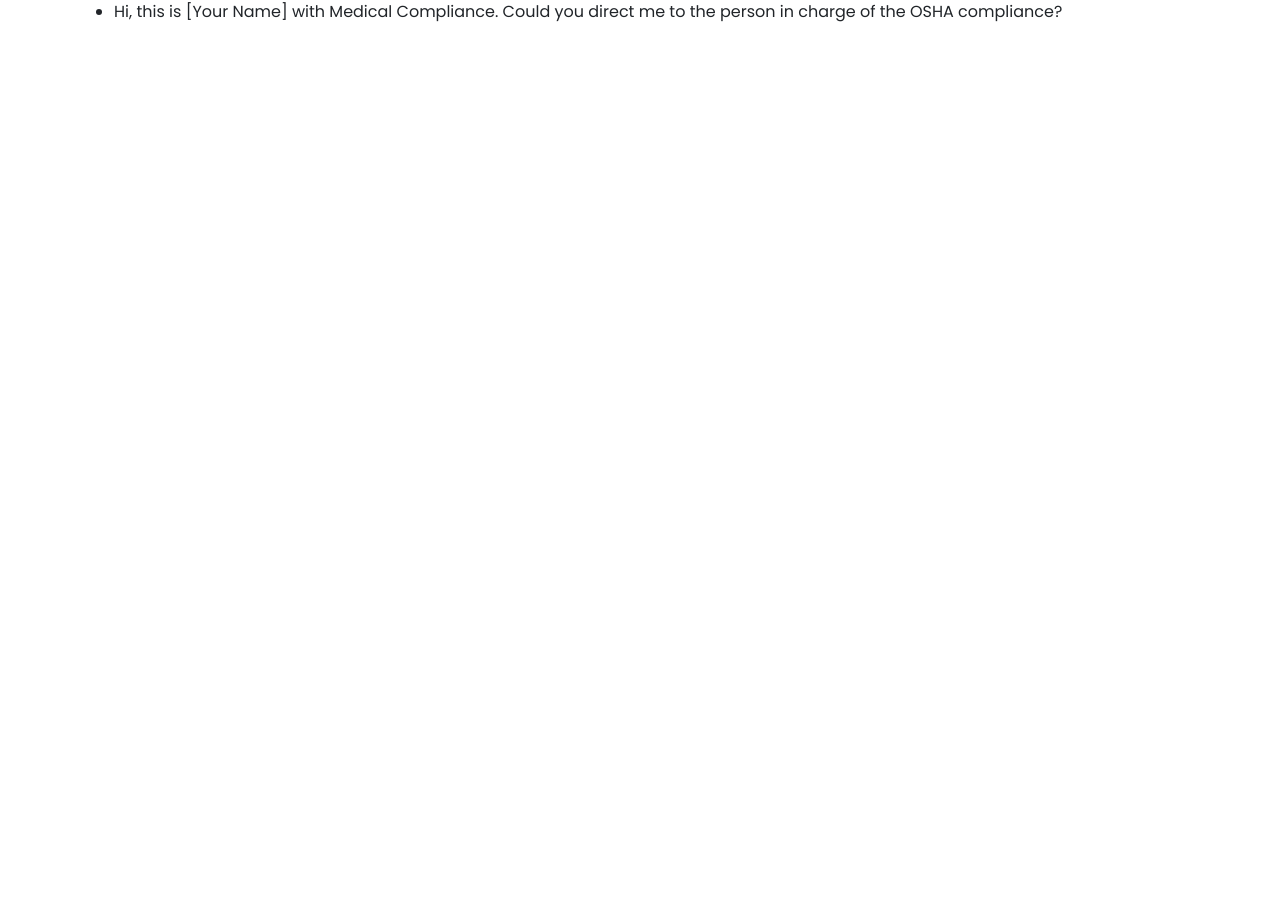
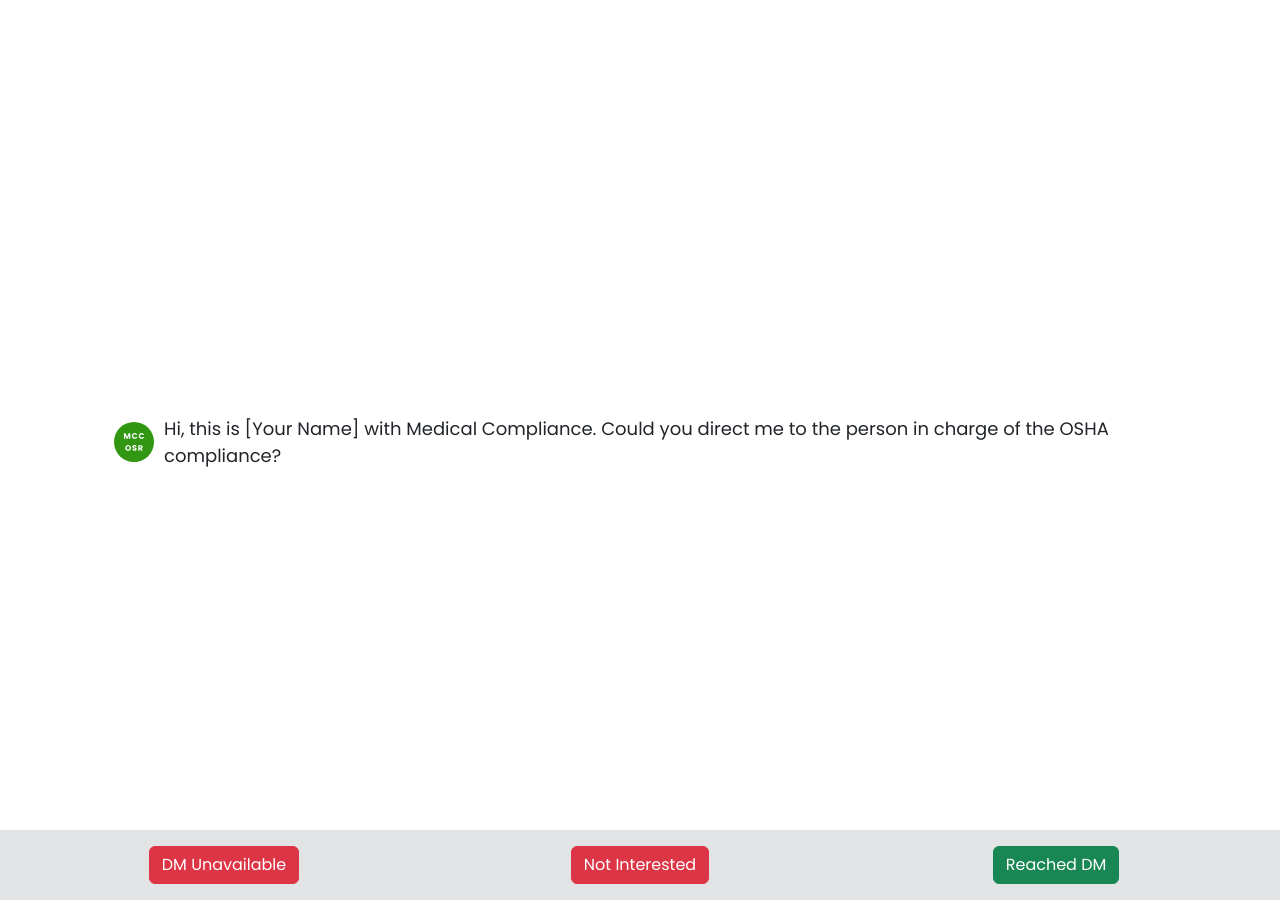
Before and after one commit to naaman10/alpscripts, a Jekyll site: the page built from _scripts/gatekeeper-opening-line.md, in a window 1280 px wide. Built offline with Jekyll 4.4.1, drawn with Linux system fonts in a browser that asks for light colours; nearby versions of some CDN libraries; a script that is not in the unit is left out.

Commit message:
script styles

```diff
--- a/_includes/script-list.html
+++ b/_includes/script-list.html
@@ -1,9 +1,11 @@
-<section class="container">
+<section class="container vh-100 d-flex justify-content-center align-items-center">
     <div class="row">
         <div class="col">
-            <ul>
+            <ul class="d-flex justify-content-center">
                 {% for item in page.script %}
-                <li>{{ item.text | markdownify }}</li>
+                <li class="script-list d-flex align-items-center">
+                    {% if item.icon %}<img src="{{ item.icon }}" width="40px">{% endif %}{{ item.text | markdownify }}
+                </li>
                 {% endfor %}
             </ul>
         </div>
--- a/_includes/script-navigation.html
+++ b/_includes/script-navigation.html
@@ -1,9 +1,14 @@
-{% if navigation %}
-    <section class="container-fluid">
-        <div class="row">
+{% if page.navigation %}
+    <section class="container-fluid position-fixed bottom-0 bg-secondary-subtle">
+        <div class="row d-flex justify-content-evenly p-3">
             {% for nav in page.navigation %}
-            <div class="col">
-                <a class="btn-primary" href="">{{ nav.text }}</a>
+
+            <div class="col text-center">
+                {% if nav.disposition == true %}
+                <span class="disposition">{{ nav.text }}</span>
+                {% else %}
+                <a class="btn {% case nav.color %}{%  when 'Green' %}btn-success{% when 'Red' %}btn-danger{% endcase %}" href="">{{ nav.text }}</a>
+                {% endif %}
             </div>
             {% endfor %}
         </div>
--- a/_scripts/gatekeeper-opening-line.md
+++ b/_scripts/gatekeeper-opening-line.md
@@ -3,17 +3,16 @@
 title: Gatekeeper Opening Line
 parent: MCC OSR
 script:
-  - text: Hi, this is \[Your Name] with Medical Compliance. Could you direct me to
-      the person in charge of the OSHA compliance?
+  - text: Hi, this is \[Your Name] with Medical Compliance. Could you direct me to the person in charge of the OSHA compliance?
     icon: /images/uploads/mccosr.svg
 navigation:
-  - colour: Red
+  - color: Red
     disposition: false
     text: DM Unavailable
-  - colour: Red
+  - color: Red
     disposition: false
     text: Not Interested
-  - colour: Green
+  - color: Green
     disposition: false
     text: Reached DM
 ---
--- a/css/main.css
+++ b/css/main.css
@@ -5,3 +5,10 @@
 .script-text {
     min-height: 50vh;
 }
+.script-list p {
+    margin: 0;
+    font-size: 18px;
+}
+.script-list img {
+    margin-right: 10px;
+}
```
